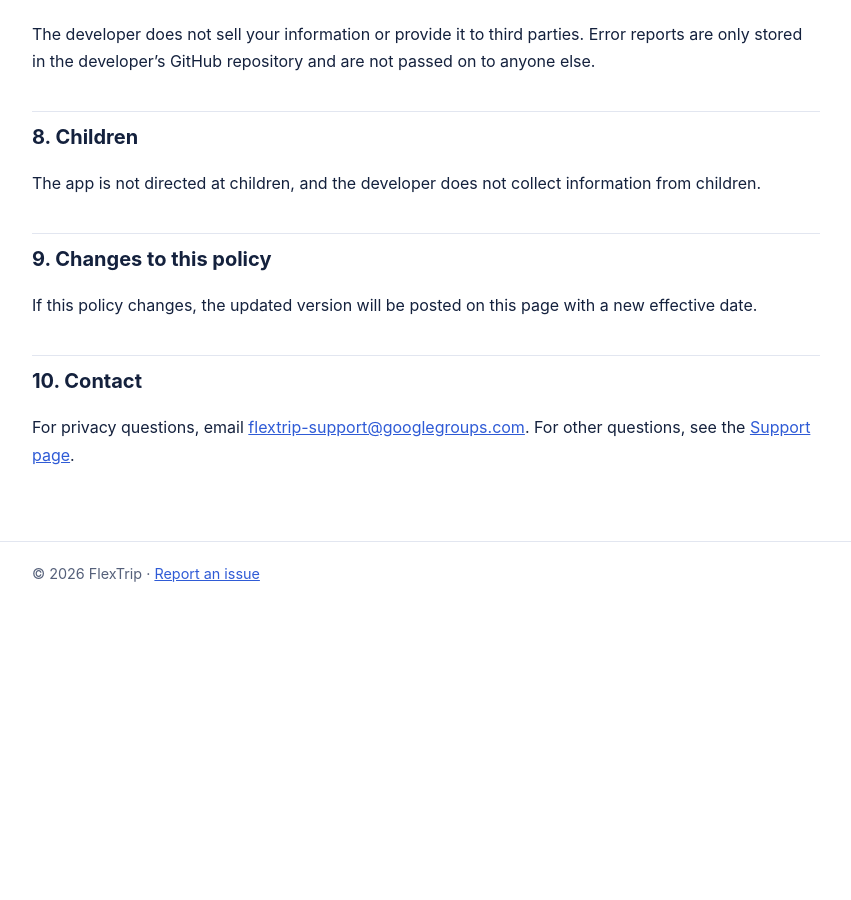
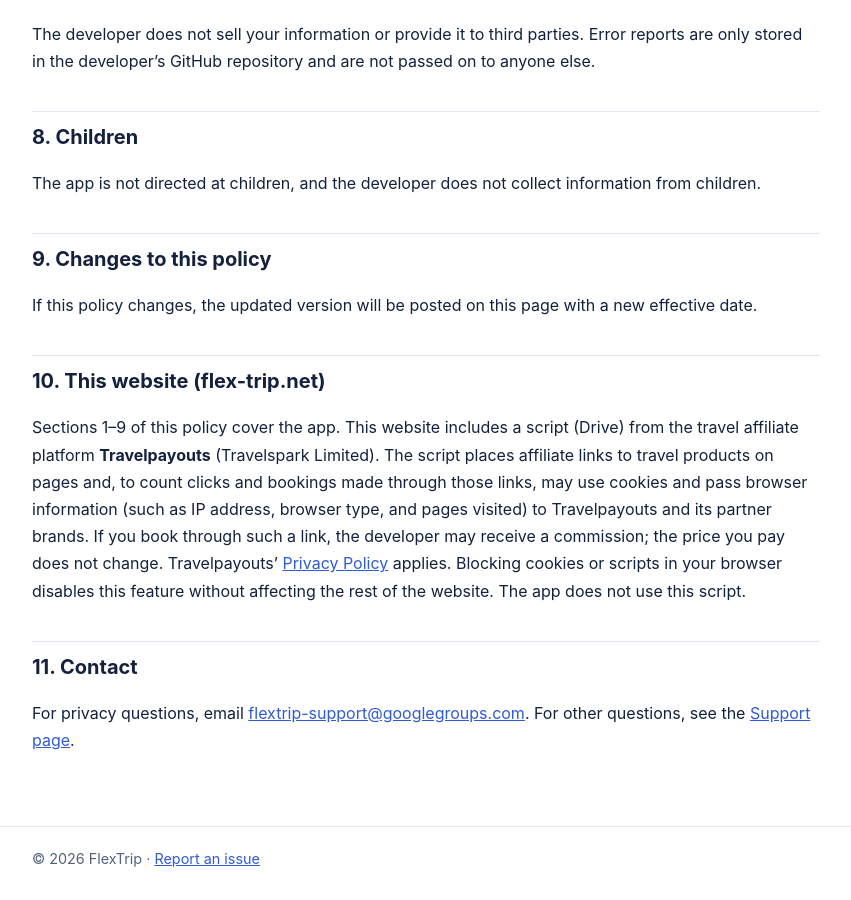
Before and after one commit to yjinchoi/flextrip-support, a Jekyll site: the page built from en/privacy.md, in a window 1280 px wide and 900 px high, scrolled down 3281 px. Shown: the whole window, without its empty margins (214-1065 px from the left). Built offline with Jekyll 4.4.1, drawn with Linux system fonts in a browser that asks for light colours; before the commit the page ends 3895 px from its top, so only the background shows below that; some of the changed text lies outside the part shown.

Commit message:
feat(site): Travelpayouts Drive 스크립트 설치, 개인정보처리방침에 웹사이트 항목 추가(시행일 2026-10-11)
Co-Authored-By: Claude Opus 5.5 <noreply@anthropic.com>

```diff
--- a/_layouts/default.html
+++ b/_layouts/default.html
@@ -17,6 +17,16 @@
   <link rel="alternate" hreflang="{% if en %}ko{% else %}en{% endif %}" href="{{ page.alt | absolute_url }}">
   {%- endif %}
   <link rel="stylesheet" href="{{ '/assets/css/site.css' | relative_url }}">
+  <!-- Travelpayouts Drive(제휴 링크 자동 배치). 개인정보처리방침 "이 웹사이트" 항목 참고. -->
+  <script nowprocket data-noptimize="1" data-cfasync="false" data-wpfc-render="false" seraph-accel-crit="1" data-no-defer="1" data-cmp-ab="2">
+    (function () {
+        var script = document.createElement("script");
+        script.async = 1;
+        script.setAttribute("data-cmp-ab","2");
+        script.src = 'https://emrldco.com/NTg0MTY4.js?t=584168';
+        document.head.appendChild(script);
+    })();
+  </script>
 </head>
 <body>
   <header class="site-header">
--- a/en/privacy.md
+++ b/en/privacy.md
@@ -7,7 +7,7 @@ description: What information the FlexTrip app stores, where it is stored, and w
 ---
 # Privacy Policy
 
-<p class="meta">Effective date: October 10, 2026</p>
+<p class="meta">Effective date: October 11, 2026</p>
 
 FlexTrip ("the app") stores your travel plans **on your device**. The developer does not offer accounts and does not run any server that receives or keeps your information. This policy explains what information the app handles and where it goes depending on the features you choose to use.
 
@@ -74,5 +74,8 @@ The app is not directed at children, and the developer does not collect informat
 ## 9. Changes to this policy
 If this policy changes, the updated version will be posted on this page with a new effective date.
 
-## 10. Contact
+## 10. This website (flex-trip.net)
+Sections 1–9 of this policy cover the app. This website includes a script (Drive) from the travel affiliate platform **Travelpayouts** (Travelspark Limited). The script places affiliate links to travel products on pages and, to count clicks and bookings made through those links, may use cookies and pass browser information (such as IP address, browser type, and pages visited) to Travelpayouts and its partner brands. If you book through such a link, the developer may receive a commission; the price you pay does not change. Travelpayouts' [Privacy Policy](https://support.travelpayouts.com/hc/en-us/articles/360004121052) applies. Blocking cookies or scripts in your browser disables this feature without affecting the rest of the website. The app does not use this script.
+
+## 11. Contact
 For privacy questions, email [flextrip-support@googlegroups.com](mailto:flextrip-support@googlegroups.com). For other questions, see the [Support page]({{ '/en/support/' | relative_url }}).
```
Also changed, not shown: privacy.md (+5 -2 lines).
